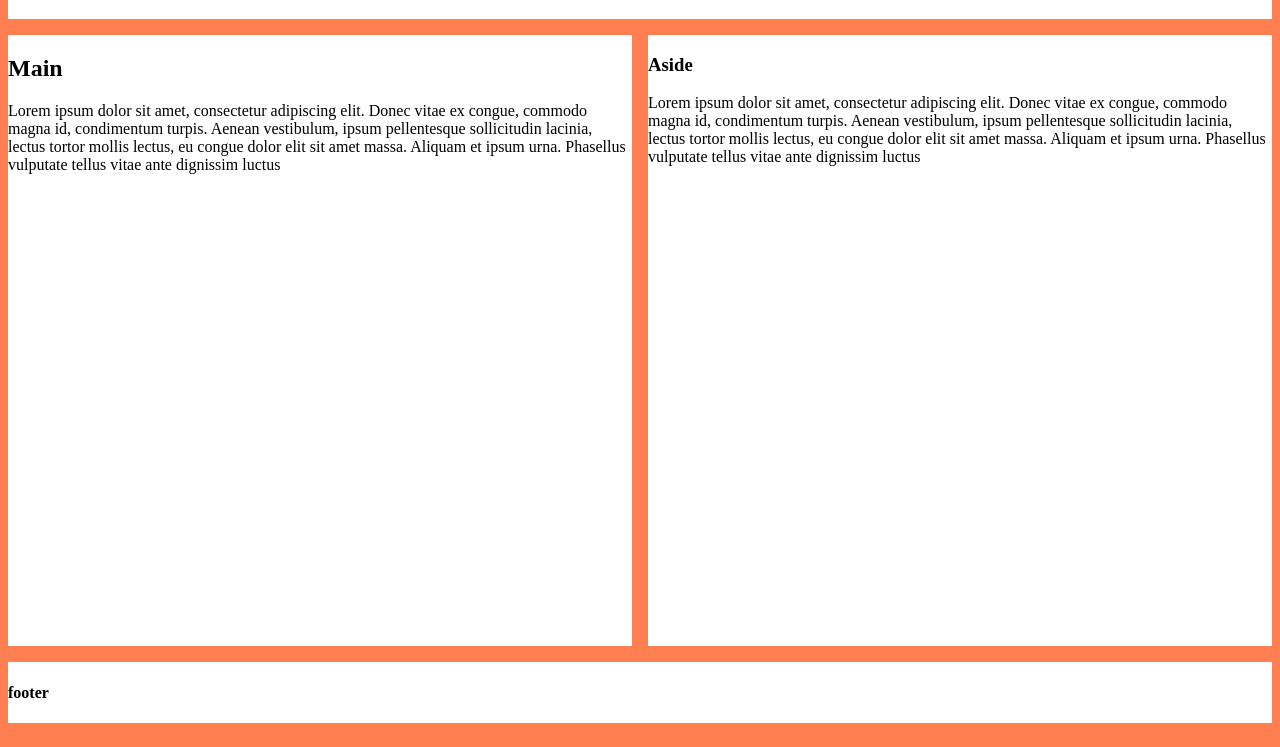
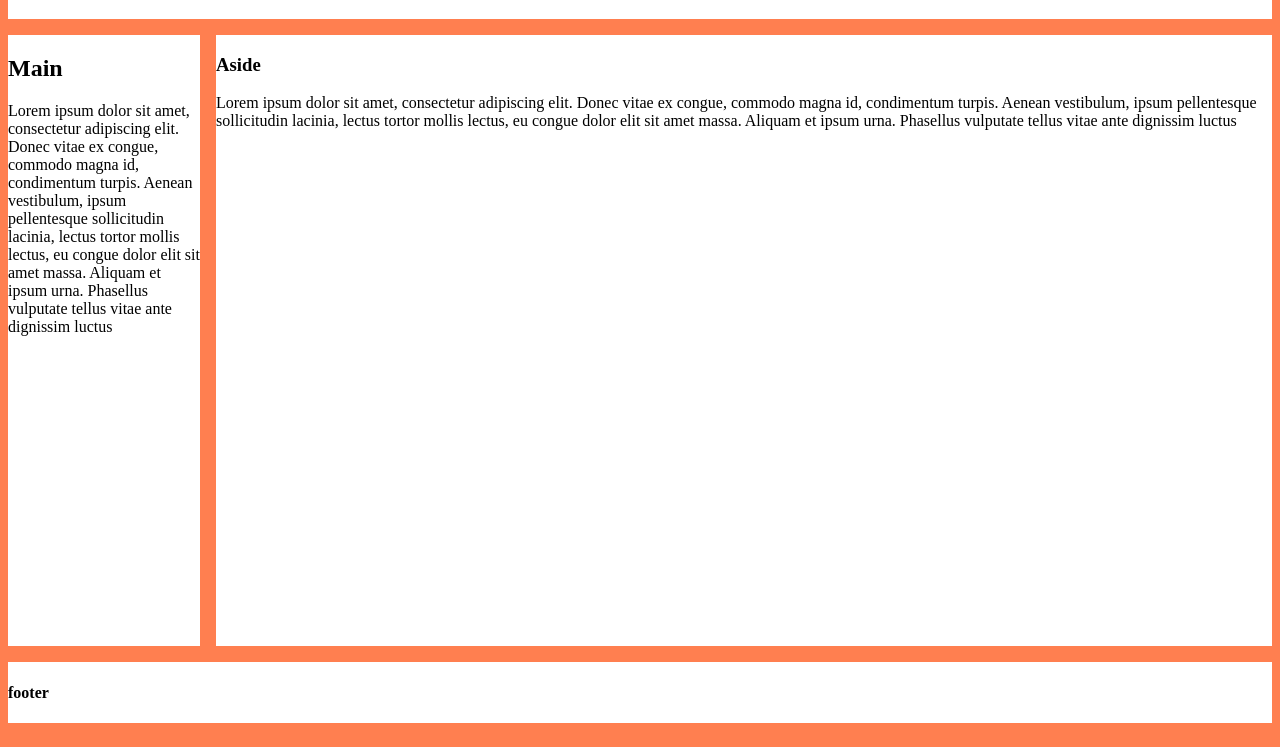
Before and after one commit to JoakimWibe/lesson-task_3.3, a plain HTML site: page index.html in a window 1280 px wide. Shown: the part 69-816 px from the top of the page. Drawn offline with Linux system fonts and the light colour scheme.

Commit message:
Update index.css

```diff
--- a/index.css
+++ b/index.css
@@ -19,3 +19,9 @@ header{grid-area: header;}
 main{grid-area: main;}
 aside{grid-area: aside;}
 footer{grid-area: footer;}
+
+@media (min-width: 40em) {
+    body {
+        grid-template-columns: 12em 1fr;
+    }
+}
```
